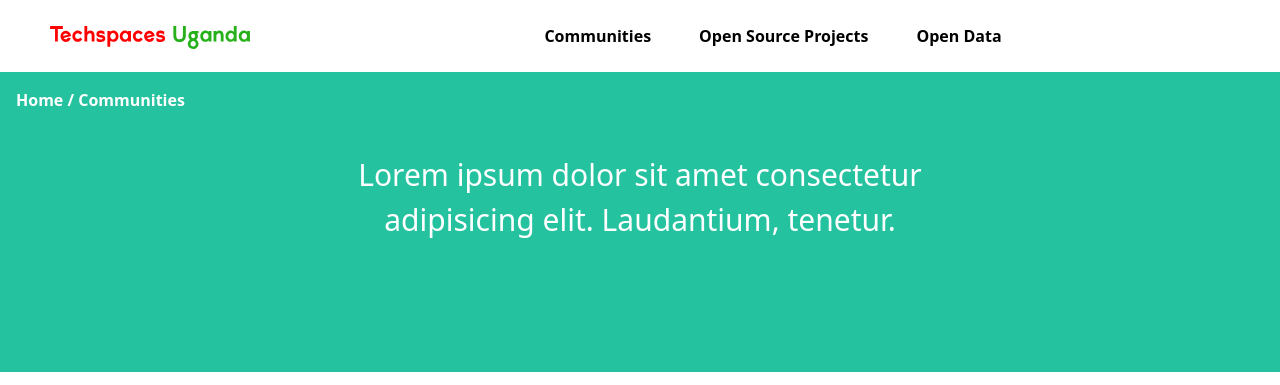
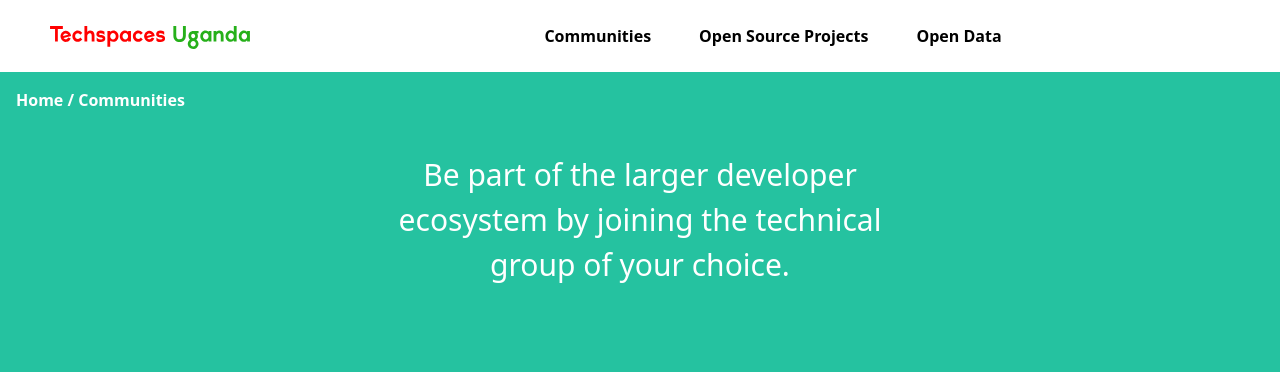
Before and after one commit to luigimorel/techspaces-uganda, a React (Create React App) app: page /communities in a window 1280 px wide. Shown: the top 385 px of the page. Built offline with nearby package versions, Linux system fonts and the light colour scheme.

Commit message:
Add header desc text for other pages

```diff
--- a/src/pages/Communities.tsx
+++ b/src/pages/Communities.tsx
@@ -37,8 +37,9 @@ const Communities = () => {
                     className="text-center jumbo__para "
                     style={{ backgroundColor: '#25c2a0' }}
                 >
-                    Lorem ipsum dolor sit amet consectetur <br /> adipisicing
-                    elit. Laudantium, tenetur.
+                    Be part of the larger developer <br />
+                    ecosystem by joining the technical <br /> group of your
+                    choice.
                 </p>
             </div>
 
--- a/src/pages/OpenData.tsx
+++ b/src/pages/OpenData.tsx
@@ -18,8 +18,8 @@ const OpenData = () => {
                     className="text-center jumbo__para "
                     style={{ backgroundColor: '#25c2a0' }}
                 >
-                    Lorem ipsum dolor sit amet consectetur <br /> adipisicing
-                    elit. Laudantium, tenetur.
+                    Browse through actionable data about Uganda <br /> that can
+                    be used for decision making.
                 </p>
             </div>
             <OpenDataContent />
--- a/src/pages/OpenSource.tsx
+++ b/src/pages/OpenSource.tsx
@@ -37,8 +37,8 @@ const OpenSource = () => {
                     className="text-center jumbo__para "
                     style={{ backgroundColor: '#25c2a0' }}
                 >
-                    Lorem ipsum dolor sit amet consectetur <br /> adipisicing
-                    elit. Laudantium, tenetur.
+                    Browse the open source software <br /> written by Ugandan
+                    software developers
                 </p>
             </div>
             <OSSContent />
```
